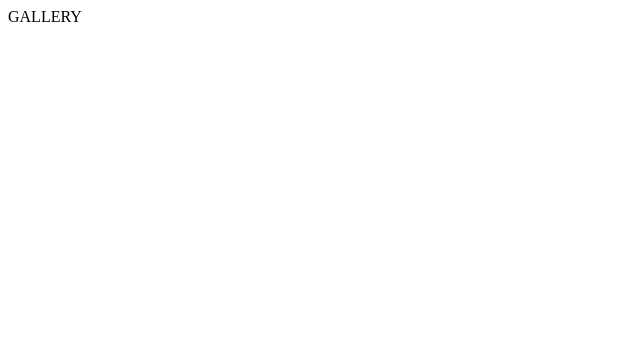
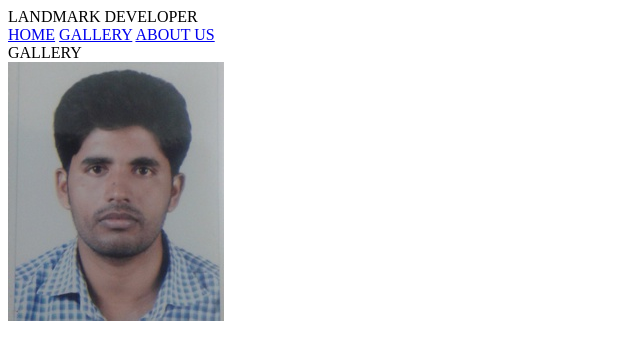
Before and after one commit to tnvr000/landmarkUI, a plain HTML site: page gallery.html in a window 1280 px wide. Shown: the whole page, without its empty margins (0-640 px from the left). Drawn offline with Linux system fonts and the light colour scheme.

Commit message:
added partials and proper DOM

```diff
--- a/gallery.html
+++ b/gallery.html
@@ -1,18 +1,25 @@
 <!Doctype html>
 <html>
+
 <head>
   <title>GALLERY PAGE</title>
+  <script src="js/application.js"></script>
 </head>
+
 <body>
+  <div class="site-container">
+    <partial-header></partial-header>
+    <partial-nav></partial-nav>
+    <div class="main-content">
       <div class="subtitle">GALLERY</div>
-    <!--<% if @photographs.present? %>-->
         <div class="gallery">
-       <!--<% @photographs.each do |photograph| %>-->
             <div class="gallery-item">
-           <!-- <%= image_tag(photograph.photo.url(:medium)) %>-->
+              <img src="images/photograph1.jpeg" alt="photograph1">
             </div>
-       <!-- <% end %>-->
         </div>
-    <!--<% end %>-->
+    </div>
+    <partial-footer></partial-footer>
+    </div>
 </body>
+
 </html>
--- /dev/null
+++ b/js/application.js
@@ -0,0 +1,36 @@
+document.addEventListener('DOMContentLoaded', function() {
+  customElements.define('partial-header', PartialHeader);
+  customElements.define('partial-nav', PartialNav);
+  customElements.define('partial-footer', PartialFooter)
+})
+
+class PartialHeader extends HTMLElement {
+  connectedCallback() {
+    var element = this;
+    fetch('/shared/_header.html').then(function(response) {
+      return response.text();
+    }).then(function(data) {
+      element.innerHTML = data;
+    })
+  }
+}
+class PartialNav extends HTMLElement {
+  connectedCallback() {
+    var element = this;
+    fetch('/shared/_nav.html').then(function(response) {
+      return response.text();
+    }).then(function(data) {
+      element.innerHTML = data;
+    })
+  }
+}
+class PartialFooter extends HTMLElement {
+  connectedCallback() {
+    var element = this;
+    fetch('/shared/_footer.html').then(function(response) {
+      return response.text();
+    }).then(function(data) {
+      element.innerHTML = data;
+    })
+  }
+}
--- /dev/null
+++ b/shared/_header.html
@@ -0,0 +1 @@
+<div class="title">LANDMARK&nbsp;DEVELOPER</div>
--- /dev/null
+++ b/shared/_nav.html
@@ -0,0 +1,3 @@
+<a href="/" class="item">HOME</a>
+<a href="/gallery.html" class="item">GALLERY</a>
+<a href="/about.html" class="item">ABOUT US</a>
```
Also changed, not shown: about.html (+23 -0 lines), index.html (+15 -40 lines), shared/_footer.html (added). Lines whose indentation alone changed are shown as unchanged.
